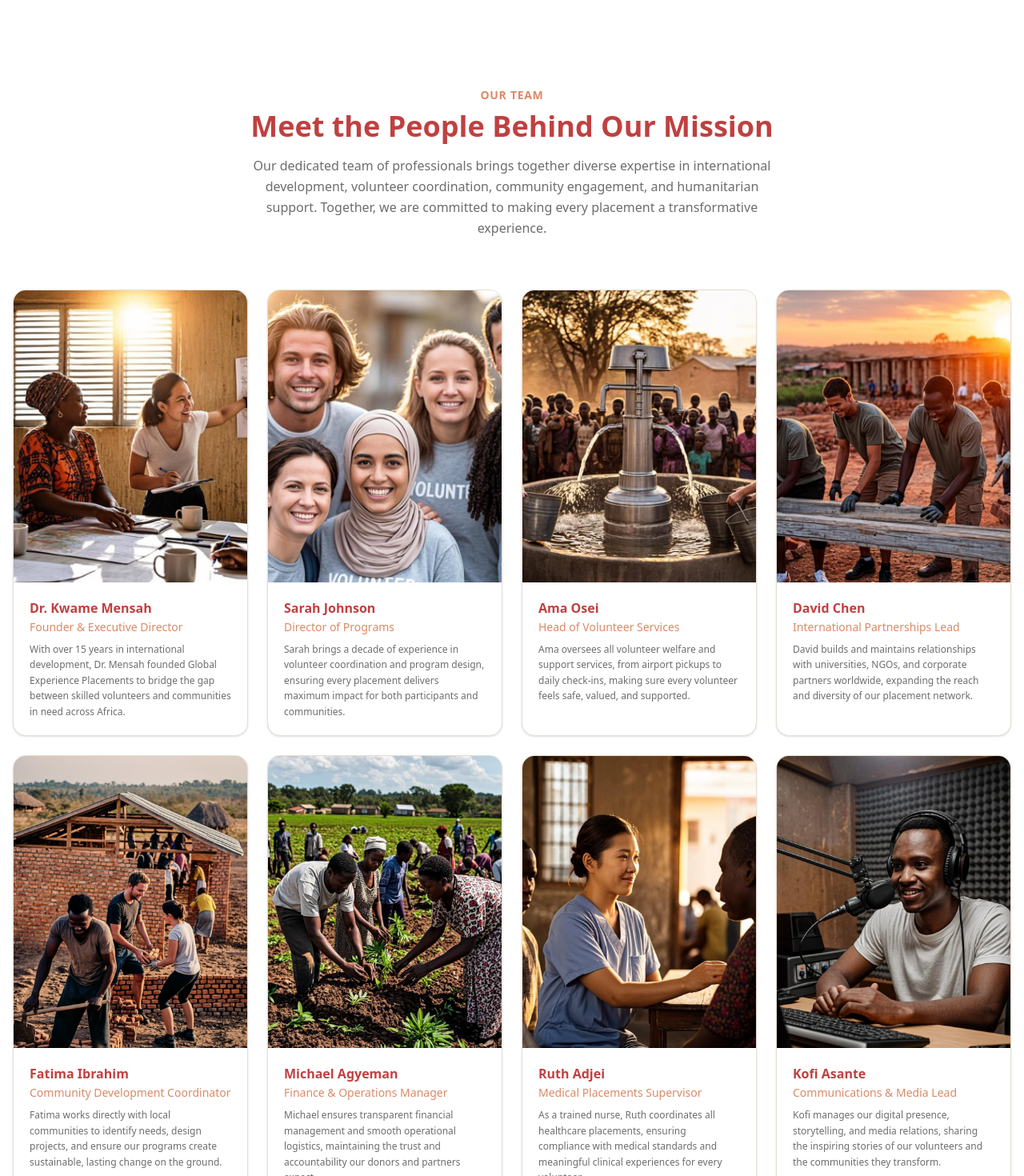
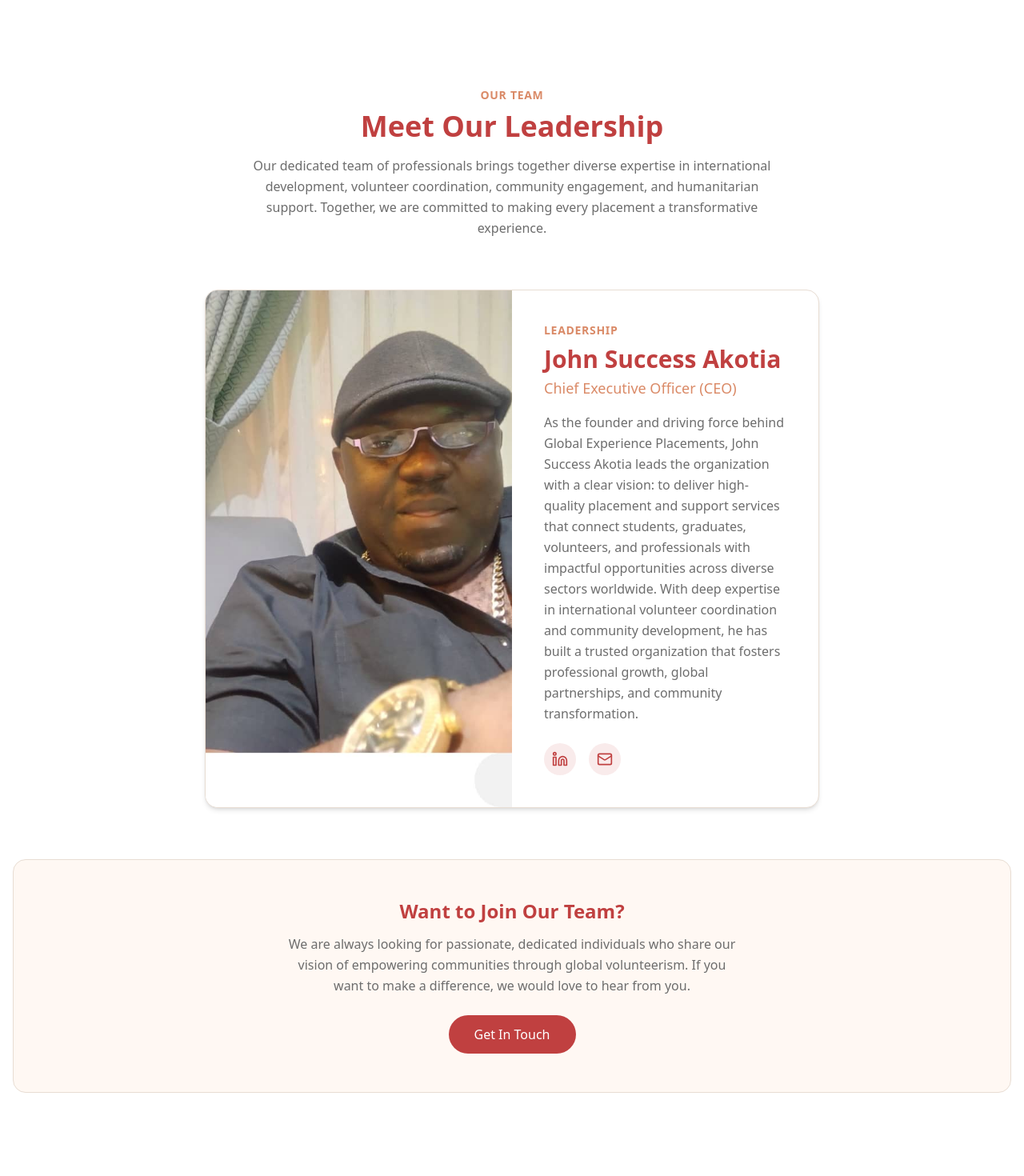
Before and after one commit to lilromeo2290/Global_Experience-, a Next.js app: page / in a window 1280 px wide. Shown: the part 4540-6010 px from the top of the page at 80% size. Built offline with nearby package versions, Linux system fonts and the light colour scheme.

Commit message:
e7012b27-d54b-4524-b021-a66af66fc09a

```diff
--- a/src/components/sections/team.tsx
+++ b/src/components/sections/team.tsx
@@ -1,58 +1,7 @@
 'use client'
 
 import { motion } from 'framer-motion'
-import { Linkedin, Mail, Twitter } from 'lucide-react'
-
-const team = [
-  {
-    name: 'Dr. Kwame Mensah',
-    role: 'Founder & Executive Director',
-    img: '/images/about-team.png',
-    bio: 'With over 15 years in international development, Dr. Mensah founded Global Experience Placements to bridge the gap between skilled volunteers and communities in need across Africa.',
-  },
-  {
-    name: 'Sarah Johnson',
-    role: 'Director of Programs',
-    img: '/images/volunteer-group.png',
-    bio: 'Sarah brings a decade of experience in volunteer coordination and program design, ensuring every placement delivers maximum impact for both participants and communities.',
-  },
-  {
-    name: 'Ama Osei',
-    role: 'Head of Volunteer Services',
-    img: '/images/community-project.png',
-    bio: 'Ama oversees all volunteer welfare and support services, from airport pickups to daily check-ins, making sure every volunteer feels safe, valued, and supported.',
-  },
-  {
-    name: 'David Chen',
-    role: 'International Partnerships Lead',
-    img: '/images/hero-volunteers.png',
-    bio: 'David builds and maintains relationships with universities, NGOs, and corporate partners worldwide, expanding the reach and diversity of our placement network.',
-  },
-  {
-    name: 'Fatima Ibrahim',
-    role: 'Community Development Coordinator',
-    img: '/images/school-building.png',
-    bio: 'Fatima works directly with local communities to identify needs, design projects, and ensure our programs create sustainable, lasting change on the ground.',
-  },
-  {
-    name: 'Michael Agyeman',
-    role: 'Finance & Operations Manager',
-    img: '/images/agriculture-placement.png',
-    bio: 'Michael ensures transparent financial management and smooth operational logistics, maintaining the trust and accountability our donors and partners expect.',
-  },
-  {
-    name: 'Ruth Adjei',
-    role: 'Medical Placements Supervisor',
-    img: '/images/medical-placement.png',
-    bio: 'As a trained nurse, Ruth coordinates all healthcare placements, ensuring compliance with medical standards and meaningful clinical experiences for every volunteer.',
-  },
-  {
-    name: 'Kofi Asante',
-    role: 'Communications & Media Lead',
-    img: '/images/journalism-placement.png',
-    bio: 'Kofi manages our digital presence, storytelling, and media relations, sharing the inspiring stories of our volunteers and the communities they transform.',
-  },
-]
+import { Linkedin, Mail } from 'lucide-react'
 
 export default function TeamSection() {
   return (
@@ -67,7 +16,7 @@ export default function TeamSection() {
         >
           <span className="text-copper font-semibold text-sm uppercase tracking-wider">Our Team</span>
           <h2 className="text-3xl md:text-4xl font-bold text-mahogany mt-2 mb-4">
-            Meet the People Behind Our Mission
+            Meet Our Leadership
           </h2>
           <p className="text-dove max-w-2xl mx-auto leading-relaxed">
             Our dedicated team of professionals brings together diverse expertise in international
@@ -76,44 +25,58 @@ export default function TeamSection() {
           </p>
         </motion.div>
 
-        {/* Team Grid */}
-        <div className="grid sm:grid-cols-2 lg:grid-cols-4 gap-6">
-          {team.map((member, i) => (
-            <motion.div
-              key={member.name}
-              initial={{ opacity: 0, y: 20 }}
-              whileInView={{ opacity: 1, y: 0 }}
-              viewport={{ once: true }}
-              transition={{ delay: i * 0.08 }}
-              whileHover={{ y: -8 }}
-              className="bg-white rounded-2xl overflow-hidden shadow-sm border border-border hover:shadow-xl hover:border-copper/30 transition-all duration-300 group"
-            >
-              <div className="aspect-[4/5] bg-warm-sand overflow-hidden relative">
+        {/* CEO Card */}
+        <motion.div
+          initial={{ opacity: 0, y: 30 }}
+          whileInView={{ opacity: 1, y: 0 }}
+          viewport={{ once: true }}
+          transition={{ duration: 0.5 }}
+          className="max-w-3xl mx-auto"
+        >
+          <div className="bg-white rounded-2xl overflow-hidden shadow-md border border-border hover:shadow-xl hover:border-copper/30 transition-all duration-300 group">
+            <div className="grid md:grid-cols-2 gap-0">
+              {/* Photo */}
+              <div className="aspect-square md:aspect-auto md:min-h-[420px] bg-warm-sand overflow-hidden relative">
                 <img
-                  src={member.img}
-                  alt={member.name}
-                  className="w-full h-full object-cover group-hover:scale-110 transition-transform duration-700"
+                  src="/images/team-ceo.jpg"
+                  alt="John Success Akotia"
+                  className="w-full h-full object-cover group-hover:scale-105 transition-transform duration-700"
                 />
-                <div className="absolute inset-0 bg-gradient-to-t from-black/60 via-transparent to-transparent opacity-0 group-hover:opacity-100 transition-opacity duration-300 flex items-end justify-center pb-4 gap-3">
-                  <a href="#" aria-label={`${member.name} LinkedIn`} className="w-8 h-8 bg-white/20 backdrop-blur-sm rounded-full flex items-center justify-center hover:bg-white/40 transition-colors">
-                    <Linkedin className="w-3.5 h-3.5 text-white" />
+                <div className="absolute inset-0 bg-gradient-to-t from-black/40 via-transparent to-transparent opacity-0 group-hover:opacity-100 transition-opacity duration-300 flex items-end justify-center pb-6 gap-4">
+                  <a href="#" aria-label="John Success Akotia LinkedIn" className="w-10 h-10 bg-white/20 backdrop-blur-sm rounded-full flex items-center justify-center hover:bg-white/40 transition-colors">
+                    <Linkedin className="w-5 h-5 text-white" />
                   </a>
-                  <a href="#" aria-label={`Email ${member.name}`} className="w-8 h-8 bg-white/20 backdrop-blur-sm rounded-full flex items-center justify-center hover:bg-white/40 transition-colors">
-                    <Mail className="w-3.5 h-3.5 text-white" />
-                  </a>
-                  <a href="#" aria-label={`${member.name} Twitter`} className="w-8 h-8 bg-white/20 backdrop-blur-sm rounded-full flex items-center justify-center hover:bg-white/40 transition-colors">
-                    <Twitter className="w-3.5 h-3.5 text-white" />
+                  <a href="mailto:info@globalvolunteer.org" aria-label="Email John Success Akotia" className="w-10 h-10 bg-white/20 backdrop-blur-sm rounded-full flex items-center justify-center hover:bg-white/40 transition-colors">
+                    <Mail className="w-5 h-5 text-white" />
                   </a>
                 </div>
               </div>
-              <div className="p-5">
-                <h4 className="font-bold text-mahogany">{member.name}</h4>
-                <p className="text-sm text-copper font-medium mt-0.5">{member.role}</p>
-                <p className="text-xs text-dove mt-2 leading-relaxed">{member.bio}</p>
+
+              {/* Info */}
+              <div className="p-8 md:p-10 flex flex-col justify-center">
+                <span className="text-copper font-semibold text-sm uppercase tracking-wider">Leadership</span>
+                <h3 className="text-2xl md:text-3xl font-bold text-mahogany mt-2 mb-1">John Success Akotia</h3>
+                <p className="text-copper font-medium text-lg mb-4">Chief Executive Officer (CEO)</p>
+                <p className="text-dove leading-relaxed mb-6">
+                  As the founder and driving force behind Global Experience Placements, John Success Akotia
+                  leads the organization with a clear vision: to deliver high-quality placement and support
+                  services that connect students, graduates, volunteers, and professionals with impactful
+                  opportunities across diverse sectors worldwide. With deep expertise in international
+                  volunteer coordination and community development, he has built a trusted organization
+                  that fosters professional growth, global partnerships, and community transformation.
+                </p>
+                <div className="flex items-center gap-4">
+                  <a href="#" className="w-10 h-10 bg-mahogany/10 rounded-full flex items-center justify-center hover:bg-mahogany hover:text-white transition-all group/icon">
+                    <Linkedin className="w-5 h-5 text-mahogany group-hover/icon:text-white" />
+                  </a>
+                  <a href="mailto:info@globalvolunteer.org" className="w-10 h-10 bg-mahogany/10 rounded-full flex items-center justify-center hover:bg-mahogany hover:text-white transition-all group/icon">
+                    <Mail className="w-5 h-5 text-mahogany group-hover/icon:text-white" />
+                  </a>
+                </div>
               </div>
-            </motion.div>
-          ))}
-        </div>
+            </div>
+          </div>
+        </motion.div>
 
         {/* Join Team CTA */}
         <motion.div
```
Also changed, not shown: public/images/team-ceo.jpg (added), upload/5eb4f2d8-c56f-49eb-a5b1-55765c621c25.jpg (added).
